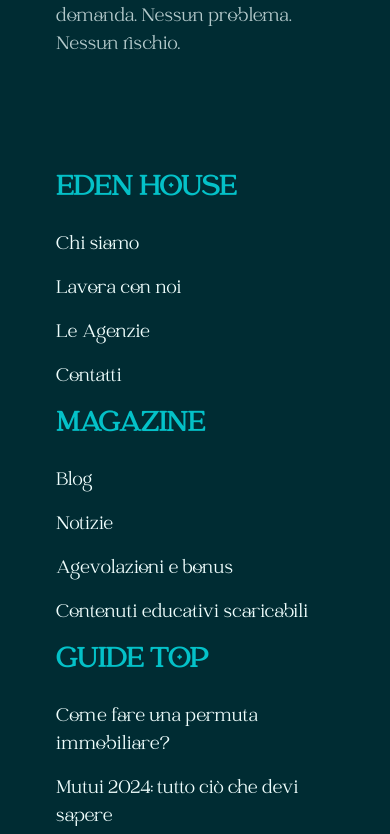
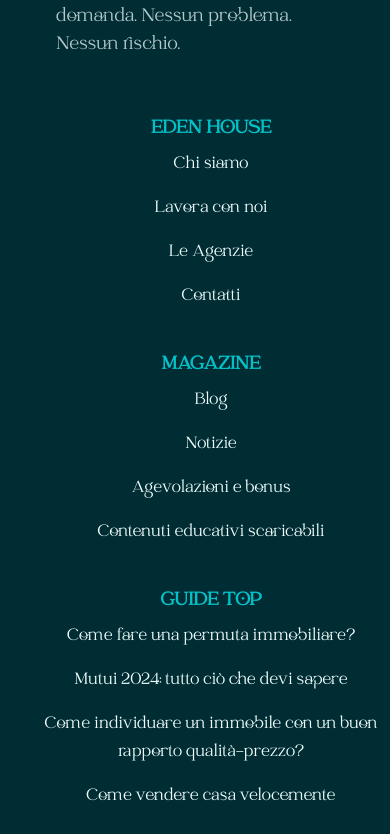
Before and after one commit to ManuelBellucci/eden, a React (Vite) app: page / in a window 390 px wide. Shown: the part 9210-10044 px from the top of the page. Built offline with nearby package versions, Linux system fonts and the light colour scheme; no server answers.

Commit message:
refactor: Update FooterLinks component styling for better responsiveness

```diff
--- a/src/components/footer/FooterLinks.jsx
+++ b/src/components/footer/FooterLinks.jsx
@@ -1,9 +1,9 @@
 import { Link } from 'react-router-dom'
 
 const LinkColumn = ({ title, links }) => (
-  <div className='lg:mr-8 lg:pl-28'>
-    <h2 className='mb-6 text-3xl font-semibold text-primary-500 uppercase'>{title}</h2>
-    <ul className='text-primary-50 text-xl font-medium'>
+  <div className='text-center'>
+    <h2 className='mb-2 text-xl md:text-2xl font-semibold text-primary-500 uppercase'>{title}</h2>
+    <ul className='text-primary-50 text-lg mb-10 font-medium'>
       {links.map((link) => (
         <li key={link.text} className='mb-4'>
           <Link to={link.href} className='hover:underline'>{link.text}</Link>
@@ -54,7 +54,7 @@ const links = [
 
 const FooterLinks = () => {
   return (
-    <div className='grid lg:grid-cols-4 md:grid-cols-2 grid-cols-1 p-14'>
+    <div className='grid lg:grid-cols-4 md:grid-cols-2 grid-cols-1 pl-8 md:pl-0'>
       {links.map((section) => (
         <LinkColumn key={section.title} title={section.title} links={section.links} />
       ))}
```
